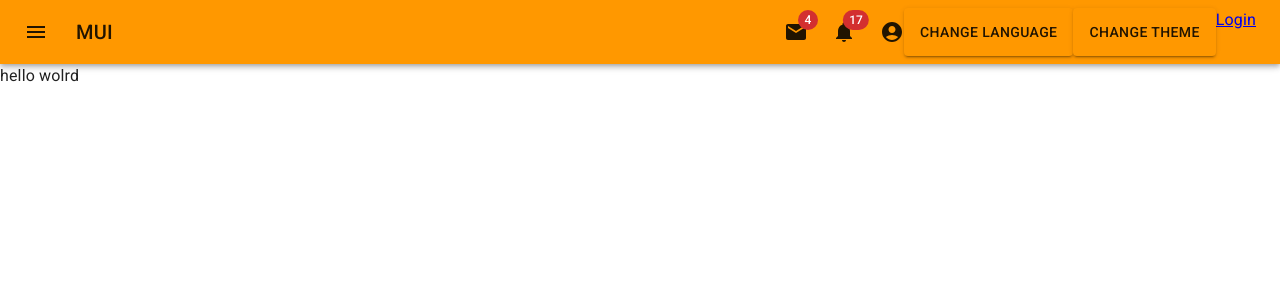
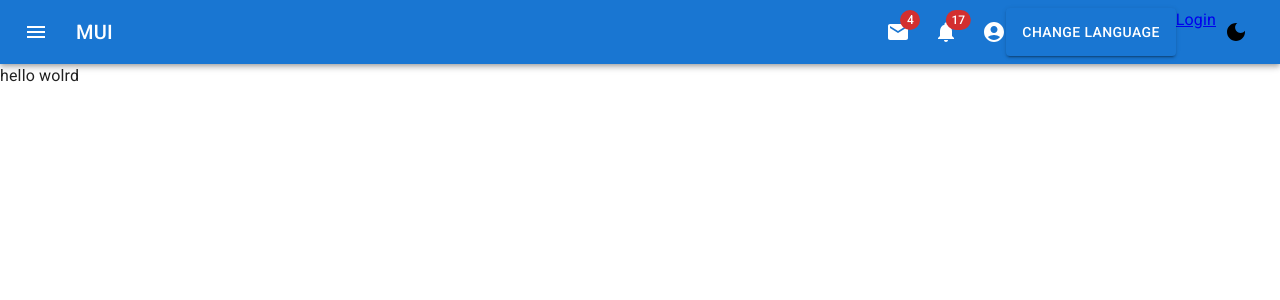
Before and after one commit to faridsh69/React-best-practices, a React (Vite) app: page / in a window 1280 px wide. Shown: the top 300 px of the page. Built offline with nearby package versions, Linux system fonts and the light colour scheme; no server answers.

Commit message:
added theme switcher

```diff
--- a/src/App.tsx
+++ b/src/App.tsx
@@ -1,26 +1,36 @@
+import { useMemo } from 'react'
 import { useAtom } from 'jotai'
 import { QueryClientProvider } from 'react-query'
+import { useTranslation } from 'react-i18next'
+import { ToastContainer } from 'react-toastify'
 import { RouterProvider } from 'react-router-dom'
 import { ThemeProvider } from '@emotion/react'
+import { createTheme } from '@mui/material'
 import CssBaseline from '@mui/material/CssBaseline'
 
-import { Router } from 'src/configs/router'
+import { useInternetConnection } from 'src/hooks/useInternetConnection'
 import { themeAtom } from 'src/contexts/themeAtom'
 import { MetaTags } from 'src/components/templates/MetaTags'
-import { THEMES } from './configs/constants'
+import { LOCALES, THEMES } from 'src/configs/theme'
 import { REACT_QUERY_CLIENT } from 'src/configs/service'
-import { ToastContainer } from 'react-toastify'
-import { useInternetConnection } from './hooks/useInternetConnection'
+import { Router } from 'src/configs/router'
 import 'src/configs/locale'
 import 'src/configs/styles'
 
 export const App = () => {
   const [theme] = useAtom(themeAtom)
+  const { i18n } = useTranslation()
 
   useInternetConnection()
 
+  const themeWithLocale = useMemo(
+    // @ts-ignore
+    () => createTheme(THEMES[theme], LOCALES[i18n.language]),
+    [i18n.language, theme],
+  )
+
   return (
-    <ThemeProvider theme={THEMES[theme]}>
+    <ThemeProvider theme={themeWithLocale}>
       <CssBaseline />
       <MetaTags />
       <ToastContainer pauseOnFocusLoss={false} />
--- a/src/components/organisms/TableMui.tsx
+++ b/src/components/organisms/TableMui.tsx
@@ -125,7 +125,7 @@ export const TableMui = props => {
                     </TableCell>
                     <TableCell align='right'>{row.price}</TableCell>
                     <TableCell align='left'>{row.description}</TableCell>
-                    <TableCell align='right'>{row.activated ? 'Yes' : 'No'}</TableCell>
+                    <TableCell align='left'>{row.activated ? 'Yes' : 'No'}</TableCell>
                     <TableCell align='right'>
                       <IconButton>
                         <EditIcon />
--- a/src/components/pages/AdminModelList.tsx
+++ b/src/components/pages/AdminModelList.tsx
@@ -1,5 +1,6 @@
 import { useCrud } from 'src/hooks/useCrud'
 import { TableMui } from '../organisms/TableMui'
+import { useTranslation } from 'react-i18next'
 
 const AdminModelList = () => {
   const { list: foods, deleteMutation } = useCrud('food')
@@ -53,7 +54,14 @@ const AdminModelList = () => {
     // category_id, created_at, updated_at
   ]
 
-  return <TableMui list={foods} headCells={headCells} handleDelete={handleDelete} />
+  const { t } = useTranslation()
+
+  return (
+    <div>
+      {t('hello wolrd')}
+      <TableMui list={foods} headCells={headCells} handleDelete={handleDelete} />
+    </div>
+  )
 }
 
 export default AdminModelList
--- a/src/components/templates/Navbar.tsx
+++ b/src/components/templates/Navbar.tsx
@@ -1,16 +1,19 @@
+import { useAtom } from 'jotai'
+import { Link } from 'react-router-dom'
+import { useTranslation } from 'react-i18next'
 import { AppBar, Badge, Box, Button, IconButton, Toolbar, Typography } from '@mui/material'
 import MenuIcon from '@mui/icons-material/Menu'
+import MailIcon from '@mui/icons-material/Mail'
+import MoreIcon from '@mui/icons-material/MoreVert'
 import AccountCircle from '@mui/icons-material/AccountCircle'
-import MailIcon from '@mui/icons-material/Mail'
 import NotificationsIcon from '@mui/icons-material/Notifications'
-import MoreIcon from '@mui/icons-material/MoreVert'
-import { useTranslation } from 'react-i18next'
-import { useAtom } from 'jotai'
+import DarkModeIcon from '@mui/icons-material/DarkMode'
+import LightModeIcon from '@mui/icons-material/LightMode'
+
 import { themeAtom } from 'src/contexts/themeAtom'
 import { useAuth } from 'src/hooks/useAuth'
 import { getToken } from 'src/helpers/auth'
-import { DARK_THEME_NAME, LIGHT_THEME_NAME } from 'src/configs/constants'
-import { Link } from 'react-router-dom'
+import { DARK_THEME_NAME, DE_LANGUAGE, EN_LANGUAGE, LIGHT_THEME_NAME } from 'src/configs/theme'
 
 export const Navbar = () => {
   const [theme, setTheme] = useAtom(themeAtom)
@@ -20,7 +23,7 @@ export const Navbar = () => {
   const accessToken = getToken()
 
   const changeLanguage = () => {
-    i18n.changeLanguage(i18n.language === 'en' ? 'de' : 'en')
+    i18n.changeLanguage(i18n.language === EN_LANGUAGE ? DE_LANGUAGE : EN_LANGUAGE)
   }
 
   const changeTheme = () => {
@@ -72,11 +75,9 @@ export const Navbar = () => {
           >
             <AccountCircle />
           </IconButton>
+
           <Button variant='contained' onClick={changeLanguage}>
             Change Language
-          </Button>
-          <Button variant='contained' onClick={changeTheme}>
-            Change Theme
           </Button>
           {accessToken && <Link to='/admin'>Admin</Link>}
 
@@ -87,6 +88,20 @@ export const Navbar = () => {
           )}
           {!accessToken && <Link to='/login'>Login</Link>}
         </Box>
+        <IconButton
+          sx={{ fontSize: '1rem' }}
+          onClick={changeTheme}
+          color='inherit'
+          disableTouchRipple
+          disableRipple
+        >
+          {theme === DARK_THEME_NAME ? (
+            <LightModeIcon sx={{ color: 'yellow' }} />
+          ) : (
+            <DarkModeIcon sx={{ color: 'black' }} />
+          )}
+        </IconButton>
+
         <Box sx={{ display: { xs: 'flex', md: 'none' } }}>
           <IconButton
             size='large'
--- a/src/configs/constants.ts
+++ b/src/configs/constants.ts
@@ -1,33 +1,30 @@
-import { DARK_THEME, LIGHT_THEME } from 'src/configs/theme'
+// export const PENDING_STATUS = 'pending'
+// export const SUCCESS_STATUS = 'success'
+// export const FAILED_STATUS = 'failed'
+// export const QUEUED_STATUS = 'queued'
+// export const FINISHED_STATUS = 'finished'
+// export const NO_RESULTS_STATUS = 'no-results'
 
-export const PENDING_STATUS = 'pending'
-export const SUCCESS_STATUS = 'success'
-export const FAILED_STATUS = 'failed'
-export const QUEUED_STATUS = 'queued'
-export const FINISHED_STATUS = 'finished'
-export const NO_RESULTS_STATUS = 'no-results'
-
-export const ENV_DEVELOPMENT = 'development'
-export const ENV_STAGE = 'testing'
-export const ENV_PRODUCTION = 'production'
-export const ENV_DEMO = 'demo'
-export const ENV_SALES = 'sales'
-export const breakLine = '\r\n'
-export const UNAUTHORIZED_RESPONSE_STATUS_CODE = 401
-export const CANCELED_API_BY_USER = 'canceled'
+// export const ENV_DEVELOPMENT = 'development'
+// export const ENV_STAGE = 'testing'
+// export const ENV_PRODUCTION = 'production'
+// export const ENV_DEMO = 'demo'
+// export const ENV_SALES = 'sales'
+// export const breakLine = '\r\n'
+// export const UNAUTHORIZED_RESPONSE_STATUS_CODE = 401
+// export const CANCELED_API_BY_USER = 'canceled'
 
 export const LOCAL_STORAGE_APP_KEY = 'APPLICATION'
 export const LOCAL_STORAGE_ACCESS_TOKEN_KEY = 'access_token'
-export const LS_SETTINGS_CURRENT_SECTION = 'settingsCurrentSection'
 
-export const VALIDATION_REGEXPS = {
-  phones: /^[+]*[(]{0,1}[0-9]{1,4}[)]{0,1}[-\s/0-9]{6,16}$/g,
-  email: /^(\S+@\S+\.\S+)$/gm,
-  first_name: /^([\u00C0-\u017Fa-zA-Z']+)/g,
-  name_with_space: /^([\u00C0-\u017Fa-zA-Z.\-\s']+)$/g,
-  last_name: /^([\u00C0-\u017Fa-zA-Z']+)/g,
-  hasNoSpace: /^\S+$/,
-}
+// export const VALIDATION_REGEXPS = {
+//   phones: /^[+]*[(]{0,1}[0-9]{1,4}[)]{0,1}[-\s/0-9]{6,16}$/g,
+//   email: /^(\S+@\S+\.\S+)$/gm,
+//   first_name: /^([\u00C0-\u017Fa-zA-Z']+)/g,
+//   name_with_space: /^([\u00C0-\u017Fa-zA-Z.\-\s']+)$/g,
+//   last_name: /^([\u00C0-\u017Fa-zA-Z']+)/g,
+//   hasNoSpace: /^\S+$/,
+// }
 
 export const META_TAGS = {
   title: 'React Best Practices',
@@ -38,17 +35,6 @@ export const META_TAGS = {
   domain: 'www.test.com',
 }
 
-export const EN_LANGUAGE = 'en'
-export const DE_LANGUAGE = 'de'
-
-export const LIGHT_THEME_NAME = 'light'
-export const DARK_THEME_NAME = 'dark'
-
-export const THEMES = {
-  [LIGHT_THEME_NAME]: LIGHT_THEME,
-  [DARK_THEME_NAME]: DARK_THEME,
-}
-
 export const OAUTH_API_INFO = {
   grant_type: 'password',
   client_id: '7',
--- a/src/configs/locale.ts
+++ b/src/configs/locale.ts
@@ -1,10 +1,10 @@
 import i18next from 'i18next'
+import { initReactI18next } from 'react-i18next'
 import I18nextBrowserLanguageDetector from 'i18next-browser-languagedetector'
 
-import { initReactI18next } from 'react-i18next'
-
-import de from 'src/locales/de.json'
-import en from 'src/locales/en.json'
+import deLocales from 'src/locales/de.json'
+import enLocales from 'src/locales/en.json'
+import { EN_LANGUAGE } from 'src/configs/theme'
 
 i18next
   .use(initReactI18next)
@@ -12,12 +12,12 @@ i18next
   .init({
     resources: {
       en: {
-        translation: en,
+        translation: enLocales,
       },
       de: {
-        translation: de,
+        translation: deLocales,
       },
     },
-    fallbackLng: 'en',
+    fallbackLng: EN_LANGUAGE,
     debug: false,
   })
--- a/src/configs/theme.ts
+++ b/src/configs/theme.ts
@@ -1,11 +1,22 @@
-import { createTheme } from '@mui/material'
-import { green, orange } from '@mui/material/colors'
+import { enUS, deDE } from '@mui/material/locale'
 
-export const LIGHT_THEME = createTheme({
+export const EN_LANGUAGE = 'en'
+export const DE_LANGUAGE = 'de'
+
+export const LOCALES = {
+  [EN_LANGUAGE]: enUS,
+  [DE_LANGUAGE]: deDE,
+}
+
+export const LIGHT_THEME_NAME = 'light'
+export const DARK_THEME_NAME = 'dark'
+
+export const LIGHT_THEME = {
   palette: {
-    primary: {
-      main: orange[500],
-    },
+    mode: 'light',
+    // primary: {
+    //   main: orange[500],
+    // },
   },
   components: {
     MuiCssBaseline: {
@@ -16,12 +27,18 @@ export const LIGHT_THEME = createTheme({
       },
     },
   },
-})
+}
 
-export const DARK_THEME = createTheme({
+export const DARK_THEME = {
   palette: {
-    primary: {
-      main: green[500],
-    },
+    mode: 'dark',
+    // primary: {
+    //   main: green[500],
+    // },
   },
-})
+}
+
+export const THEMES = {
+  [LIGHT_THEME_NAME]: LIGHT_THEME,
+  [DARK_THEME_NAME]: DARK_THEME,
+}
--- a/src/contexts/themeAtom.ts
+++ b/src/contexts/themeAtom.ts
@@ -1,6 +1,5 @@
 import { atomWithStorage, createJSONStorage } from 'jotai/utils'
-
-import { LIGHT_THEME_NAME } from 'src/configs/constants'
+import { LIGHT_THEME_NAME } from 'src/configs/theme'
 
 const sessionJsonStorage = createJSONStorage(() => sessionStorage)
-export const themeAtom = atomWithStorage('selected-order', LIGHT_THEME_NAME, sessionJsonStorage)
+export const themeAtom = atomWithStorage('selected-theme', LIGHT_THEME_NAME, sessionJsonStorage)
```
